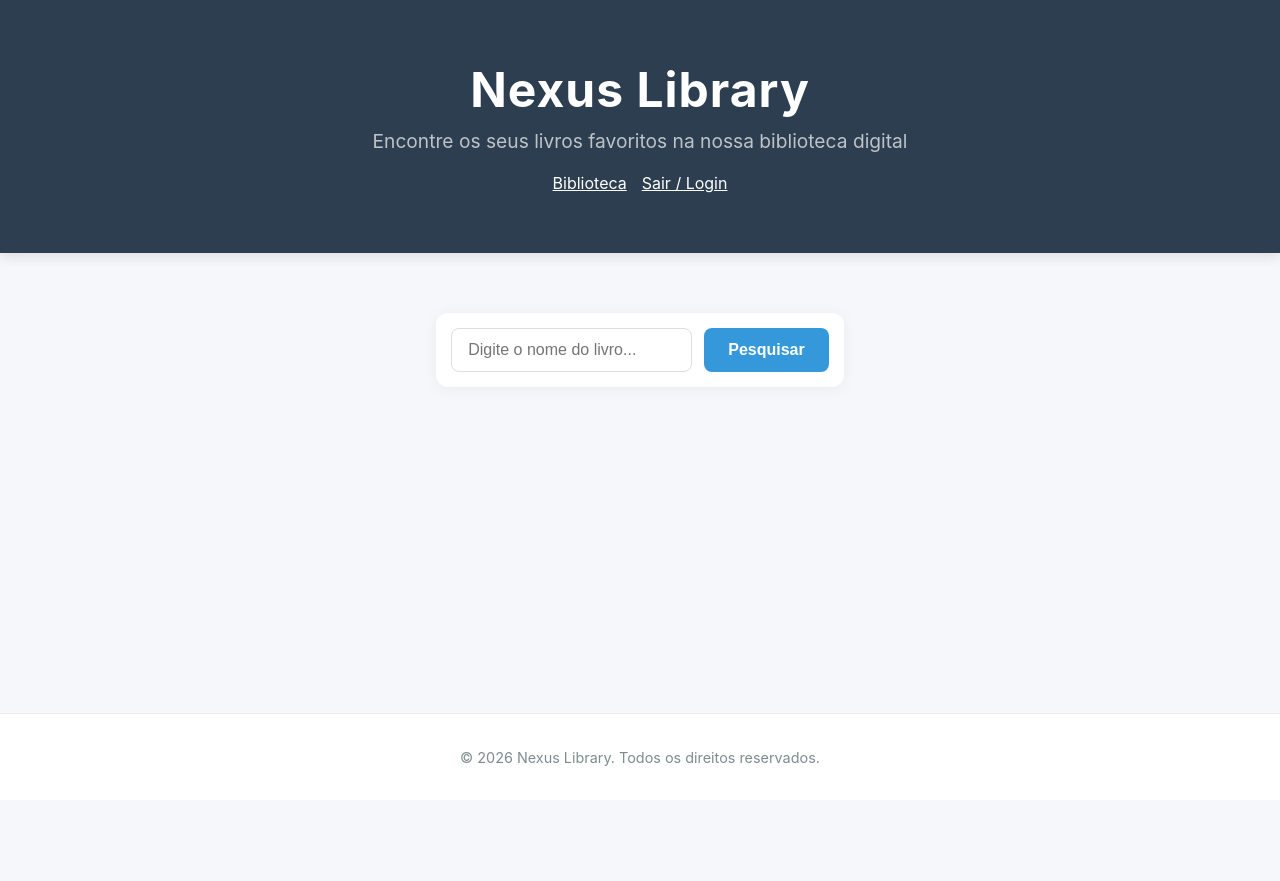
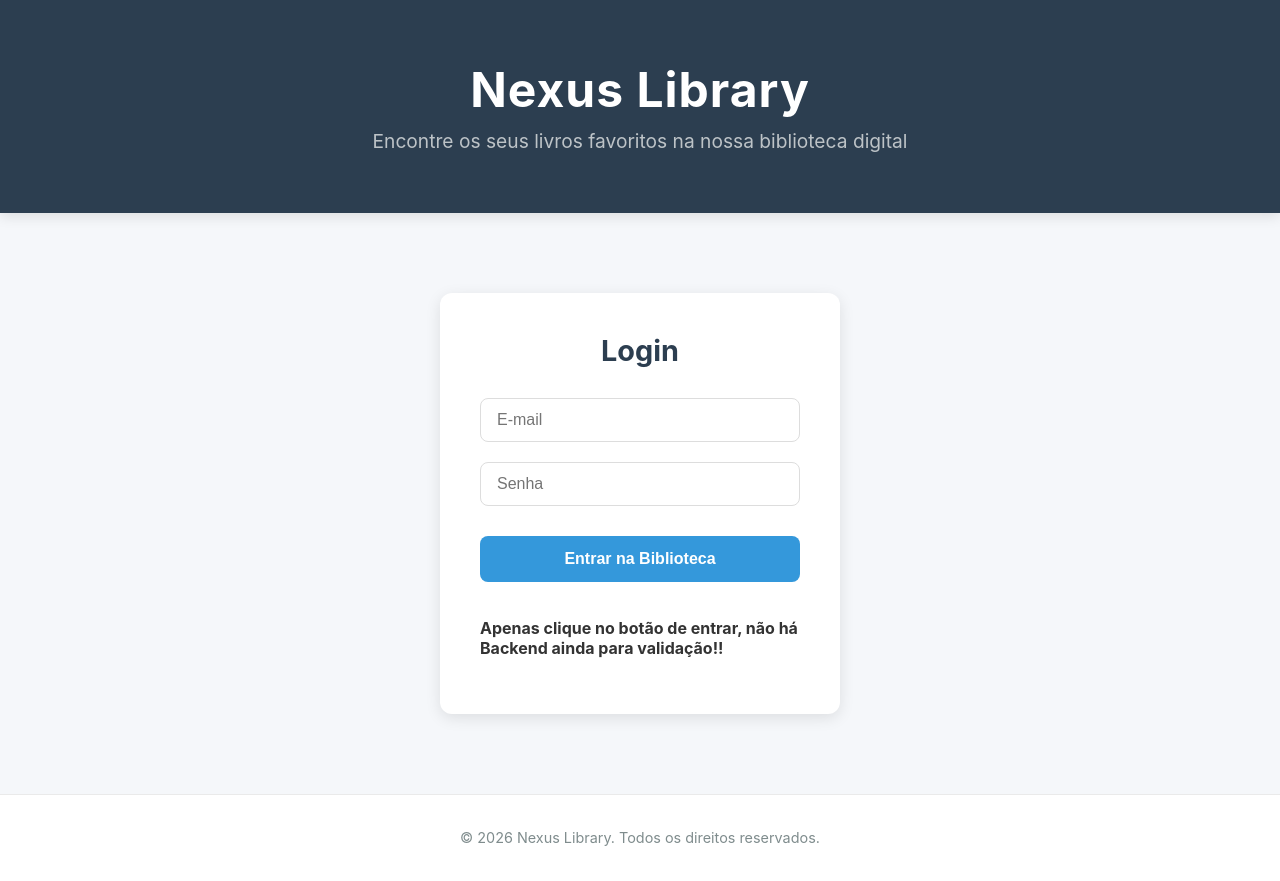
Before and after one commit to ThalesGranja/NexusLib, a React (Vite) app: page / in a window 1280 px wide. Before the commit the page ends 800 px from the top, so only its background shows below. Built offline with nearby package versions, Linux system fonts and the light colour scheme.

Commit message:
feat: add login route and set it as the initial page

```diff
--- a/src/App.css
+++ b/src/App.css
@@ -210,3 +210,20 @@
 .login-form button:hover {
   background-color: #2980b9;
 }
+
+.logout-button {
+  color: white;
+  text-decoration: none;
+  font-weight: bold;
+  padding: 8px 20px;
+  border: 2px solid #e74c3c;
+  border-radius: 8px;
+  transition: all 0.3s ease;
+  display: inline-block;
+}
+
+.logout-button:hover {
+  background-color: #e74c3c;
+  color: white;
+  box-shadow: 0 0 10px rgba(231, 76, 60, 0.5);
+}
--- a/src/App.jsx
+++ b/src/App.jsx
@@ -1,5 +1,5 @@
 import React from 'react';
-import { Routes, Route, Link } from 'react-router-dom';
+import { Routes, Route, Link, useLocation } from 'react-router-dom'; // Importado o useLocation
 import { BooksProvider } from './contexts/BooksContext.jsx';
 import SearchForm from './components/SearchForm.jsx';
 import BookList from './components/BookList.jsx';
@@ -7,22 +7,29 @@ import Login from './components/Login.jsx';
 import './App.css';
 
 function App() {
+  const location = useLocation();
+
   return (
     <BooksProvider>
       <div className="app-container">
         <header className="app-header">
           <h1>Nexus Library</h1>
           <p>Encontre os seus livros favoritos na nossa biblioteca digital</p>
-          <nav style={{ marginTop: '20px' }}>
-            <Link to="/" style={{ color: 'white', marginRight: '15px' }}>Biblioteca</Link>
-            <Link to="/login" style={{ color: 'white' }}>Sair / Login</Link>
-          </nav>
+
+          {location.pathname === '/biblioteca' && (
+            <nav style={{ marginTop: '20px' }}>
+              <Link to="/" className="logout-button">
+                Sair
+              </Link>
+            </nav>
+          )}
         </header>
 
         <main className="app-main">
           <Routes>
-            {/* Rota da Biblioteca (Conteúdo atual) */}
-            <Route path="/" element={
+            <Route path="/" element={<Login />} />
+
+            <Route path="/biblioteca" element={
               <>
                 <section className="search-section">
                   <SearchForm />
@@ -32,9 +39,6 @@ function App() {
                 </section>
               </>
             } />
-
-            {/* Nova Rota de Login */}
-            <Route path="/login" element={<Login />} />
           </Routes>
         </main>
 
--- a/src/components/Login.jsx
+++ b/src/components/Login.jsx
@@ -7,7 +7,7 @@ const Login = () => {
   const handleLogin = (e) => {
     e.preventDefault();
 
-    navigate('/');
+    navigate('/biblioteca');
   };
 
   return (
```
